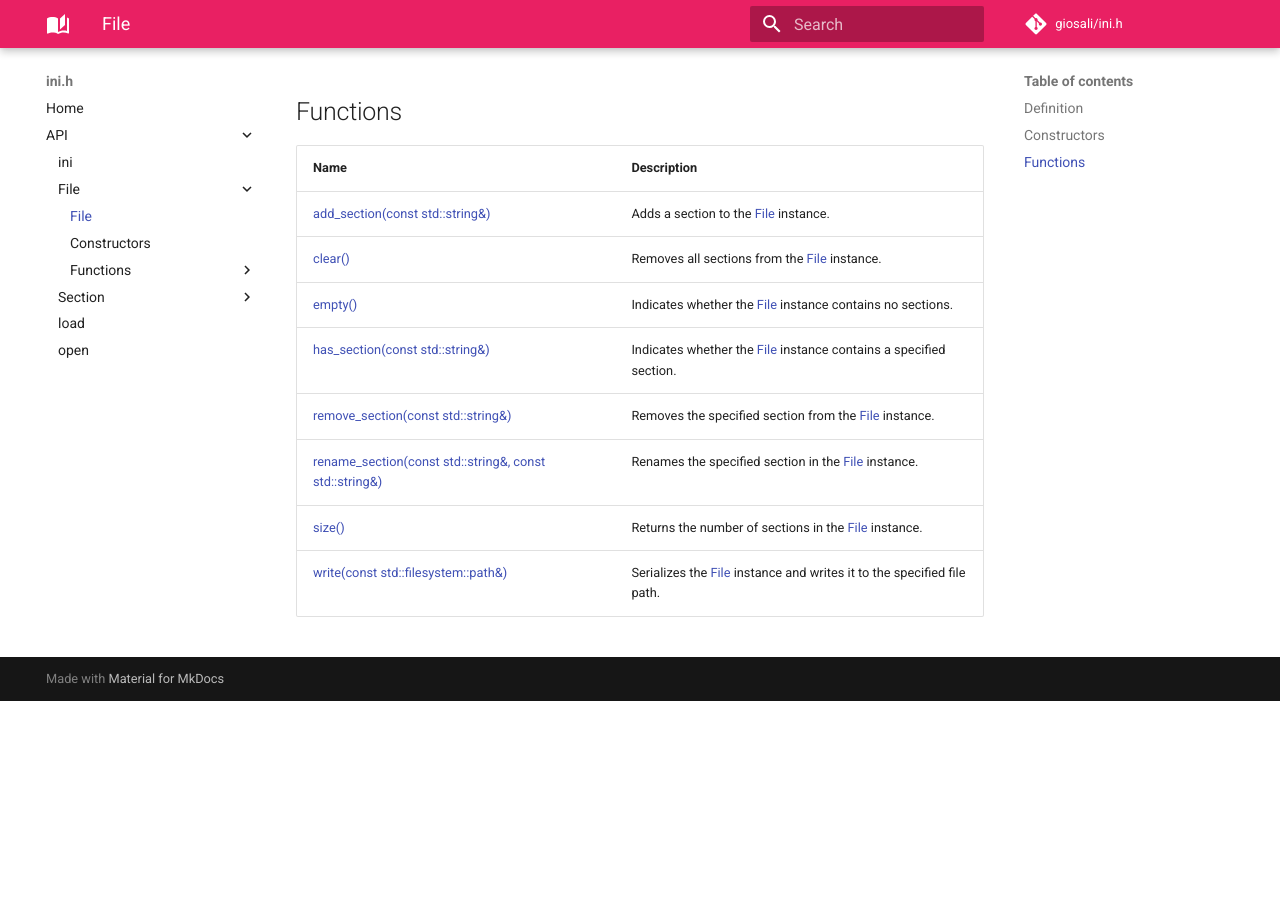
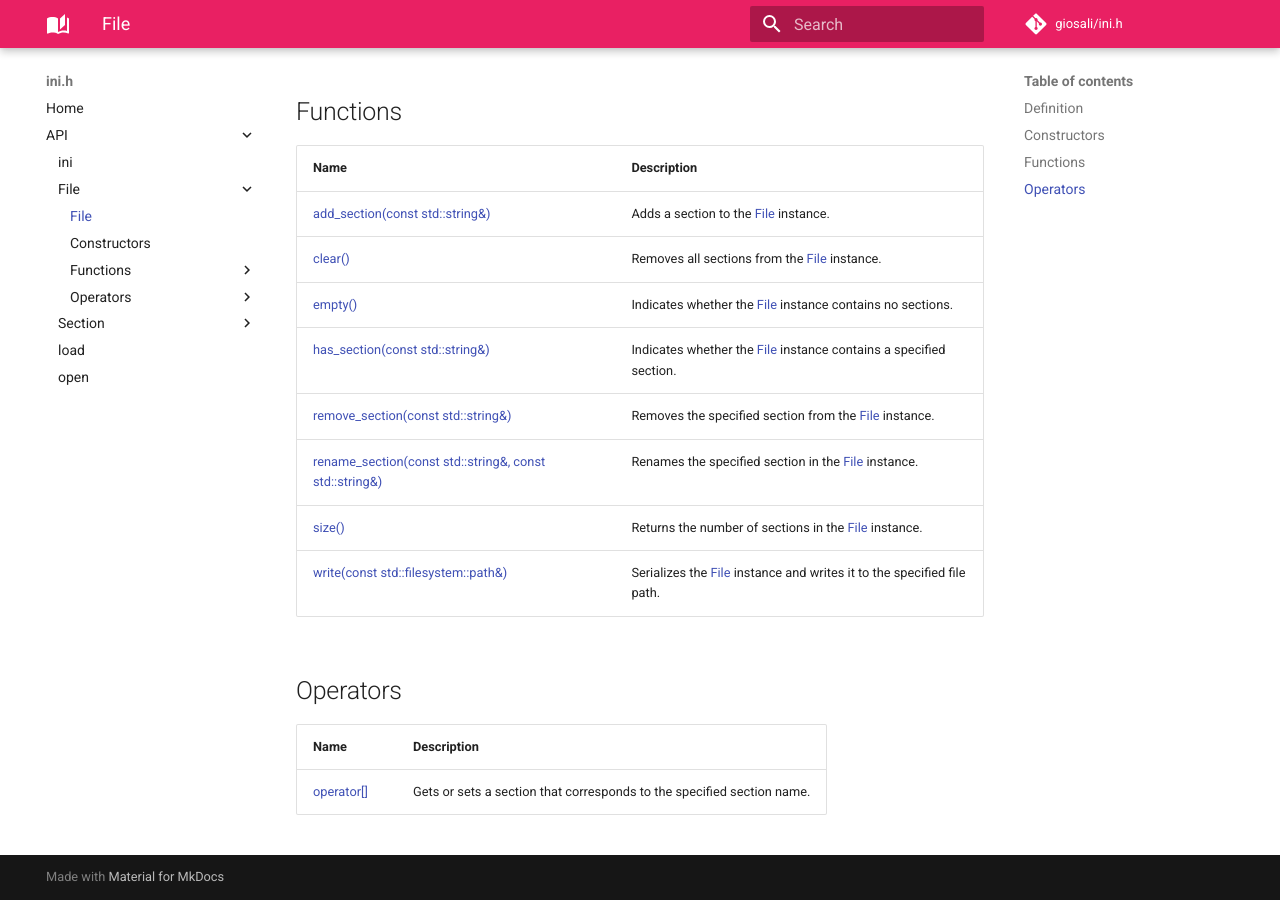
Before and after one commit to giosali/ini.h, an MkDocs documentation site: the page built from docs/api/file/file.md, in a window 1280 px wide and 900 px high, scrolled down 649 px. Built offline with MkDocs 1.6.1 and Material for MkDocs 9.7.7, drawn with Linux system fonts in a browser that asks for light colours; comment, search, counter and statistics services are not loaded; before the commit the page ends 1350 px from its top, so only the background shows below that.

Commit message:
Add documentation for operator[] of File class

```diff
--- a/docs/api/file/file.md
+++ b/docs/api/file/file.md
@@ -32,3 +32,9 @@ Represents an INI file.
 | [rename_section(const std::string&, const std::string&)](functions/rename_section.md) | Renames the specified section in the [File](file.md) instance. |
 | [size()](functions/size.md) | Returns the number of sections in the [File](file.md) instance. |
 | [write(const std::filesystem::path&)](functions/write.md) | Serializes the [File](file.md) instance and writes it to the specified file path. |
+
+## Operators
+
+| Name | Description |
+| :--- | :---------- |
+| [operator[]](operators/operator[].md) | Gets or sets a section that corresponds to the specified section name. |
--- a/mkdocs.yml
+++ b/mkdocs.yml
@@ -31,6 +31,8 @@ nav:
         - rename_section: api/file/functions/rename_section.md
         - size: api/file/functions/size.md
         - write: api/file/functions/write.md
+      - Operators:
+        - operator[]: api/file/operators/operator[].md
     - Section:
       - Section: api/section/section.md
       - Constructors: api/section/constructors.md
```
Also changed, not shown: docs/api/file/operators/operator[].md (added, +64 -0 lines).
